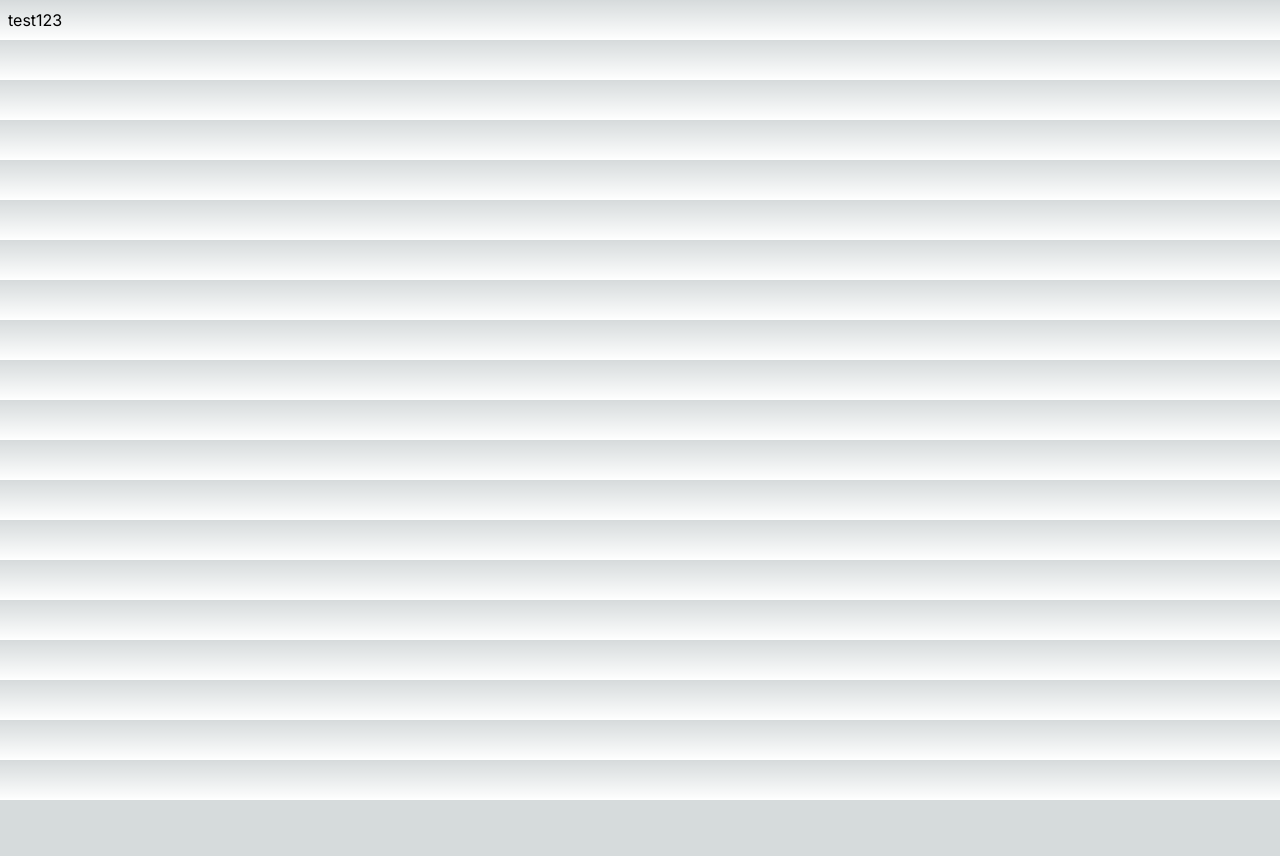
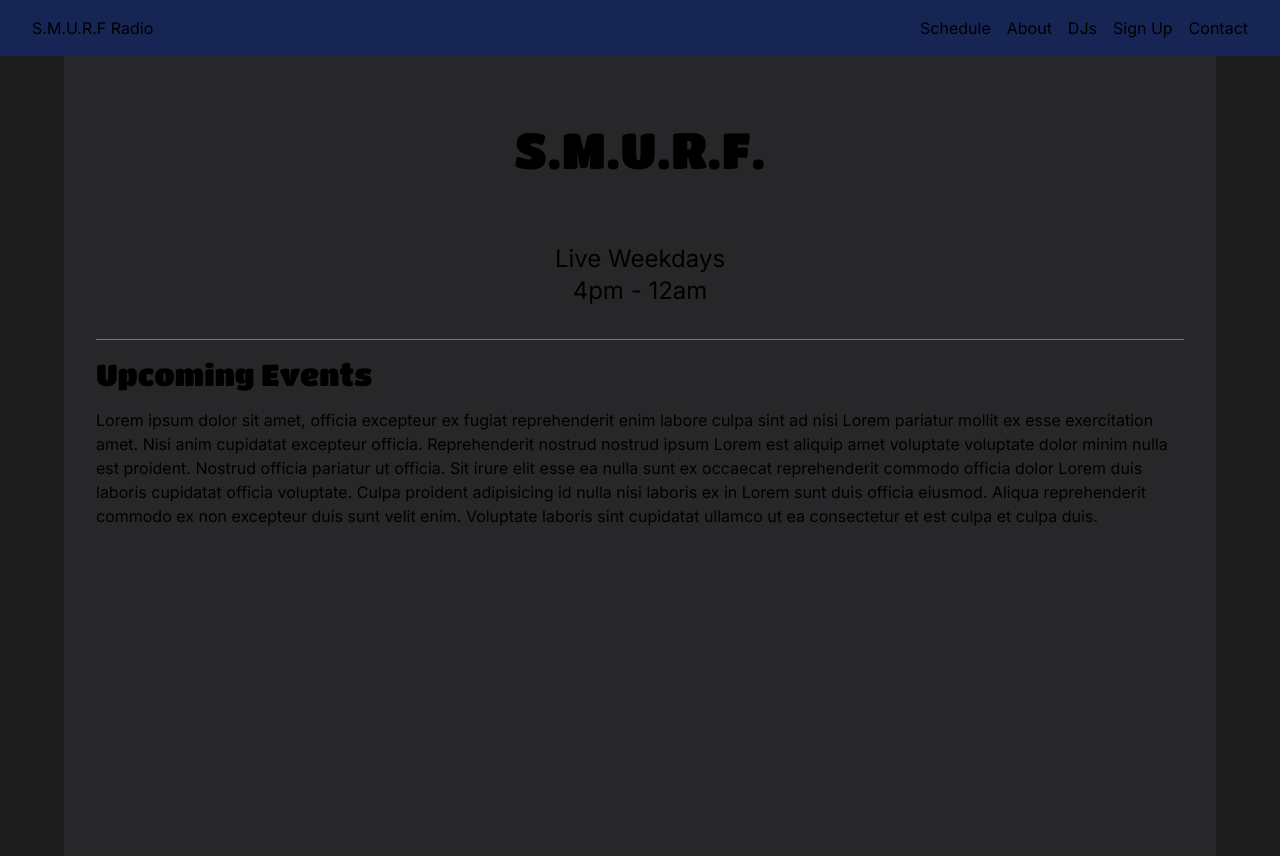
Before and after one commit to drew-harris/old-smurf-radio, a Next.js app: page / in a window 1280 px wide. Before the commit the page ends 800 px from the top, so only its background shows below. Built offline with nearby package versions, Linux system fonts and the light colour scheme.

Commit message:
After lunch

```diff
--- a/src/app/globals.css
+++ b/src/app/globals.css
@@ -18,10 +18,9 @@
 
 body {
   color: rgb(var(--foreground-rgb));
-  background: linear-gradient(
-      to bottom,
-      transparent,
-      rgb(var(--background-end-rgb))
-    )
-    rgb(var(--background-start-rgb));
+  background: #1c1c1c;
 }
+
+.debug {
+  outline: 1px solid red;
+}
--- a/src/app/layout.tsx
+++ b/src/app/layout.tsx
@@ -1,3 +1,4 @@
+import MainLayout from "@/components/layout/Mainlayout";
 import "./globals.css";
 import type { Metadata } from "next";
 import { Inter } from "next/font/google";
@@ -16,7 +17,9 @@ export default function RootLayout({
 }) {
   return (
     <html lang="en">
-      <body className={inter.className}>{children}</body>
+      <body className={inter.className}>
+        <MainLayout>{children}</MainLayout>
+      </body>
     </html>
   );
 }
--- a/src/app/page.tsx
+++ b/src/app/page.tsx
@@ -1,3 +1,12 @@
+import Splash from "@/components/Splash";
+import UpcomingEvents from "@/components/UpcomingEvents";
+
 export default function Home() {
-  return <main className="m-2">test123</main>;
+  return (
+    <main className="mx-16 min-h-[100vh] bg-zinc-800 px-8">
+      <Splash />
+      <hr className="my-4 mt-8 border-gray-500" />
+      <UpcomingEvents />
+    </main>
+  );
 }
--- /dev/null
+++ b/src/components/Splash.tsx
@@ -0,0 +1,15 @@
+import { Titan_One } from "next/font/google";
+const titan = Titan_One({ subsets: ["latin"], display: "swap", weight: "400" });
+export default function Splash() {
+  return (
+    <div className="text-center">
+      <div
+        className={`grid w-full place-items-center py-14 text-[50px] font-bold ${titan.className}`}
+      >
+        S.M.U.R.F.
+      </div>
+      <div className="text-2xl">Live Weekdays</div>
+      <div className="text-2xl">4pm - 12am</div>
+    </div>
+  );
+}
--- /dev/null
+++ b/src/components/UpcomingEvents.tsx
@@ -0,0 +1,24 @@
+import { titan } from "@/font";
+
+export default function UpcomingEvents() {
+  return (
+    <div>
+      <h1 className={`mb-4 text-3xl font-bold ${titan.className}`}>
+        Upcoming Events
+      </h1>
+      <div>
+        Lorem ipsum dolor sit amet, officia excepteur ex fugiat reprehenderit
+        enim labore culpa sint ad nisi Lorem pariatur mollit ex esse
+        exercitation amet. Nisi anim cupidatat excepteur officia. Reprehenderit
+        nostrud nostrud ipsum Lorem est aliquip amet voluptate voluptate dolor
+        minim nulla est proident. Nostrud officia pariatur ut officia. Sit irure
+        elit esse ea nulla sunt ex occaecat reprehenderit commodo officia dolor
+        Lorem duis laboris cupidatat officia voluptate. Culpa proident
+        adipisicing id nulla nisi laboris ex in Lorem sunt duis officia eiusmod.
+        Aliqua reprehenderit commodo ex non excepteur duis sunt velit enim.
+        Voluptate laboris sint cupidatat ullamco ut ea consectetur et est culpa
+        et culpa duis.
+      </div>
+    </div>
+  );
+}
--- /dev/null
+++ b/src/components/layout/Mainlayout.tsx
@@ -0,0 +1,15 @@
+import { ReactNode } from "react";
+import Navbar from "./Navbar";
+
+type Props = {
+  children: string | JSX.Element | JSX.Element[] | ReactNode;
+};
+
+export default function MainLayout({ children }: Props) {
+  return (
+    <div>
+      <Navbar></Navbar>
+      {children}
+    </div>
+  );
+}
--- /dev/null
+++ b/src/components/layout/Navbar.tsx
@@ -0,0 +1,21 @@
+import Link from "next/link";
+
+export default function Navbar() {
+  return (
+    <div className="flex w-full justify-between bg-blue-950 p-4 px-8">
+      <div>S.M.U.R.F Radio</div>
+      <Links />
+    </div>
+  );
+}
+function Links() {
+  return (
+    <div className="flex gap-4">
+      <Link href="/schedule">Schedule</Link>
+      <Link href="/about">About</Link>
+      <Link href="/djs">DJs</Link>
+      <Link href="/signup">Sign Up</Link>
+      <Link href="/contact">Contact</Link>
+    </div>
+  );
+}
--- /dev/null
+++ b/src/font.ts
@@ -0,0 +1,6 @@
+import { Titan_One } from "next/font/google";
+export const titan = Titan_One({
+  subsets: ["latin"],
+  display: "swap",
+  weight: "400",
+});
```
